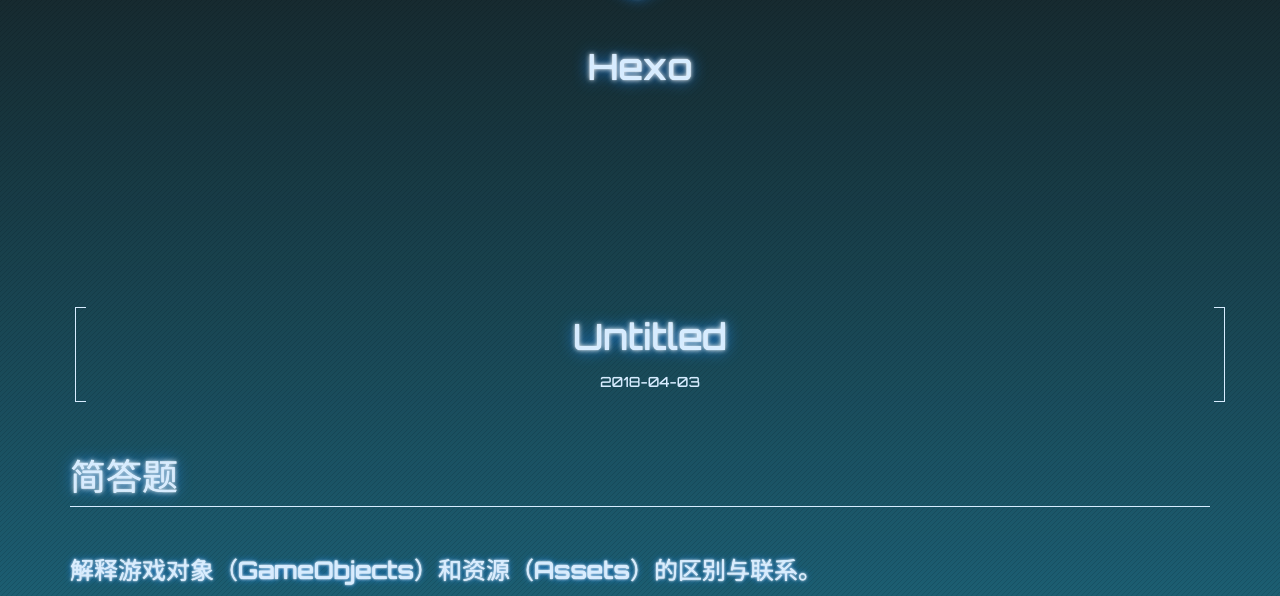
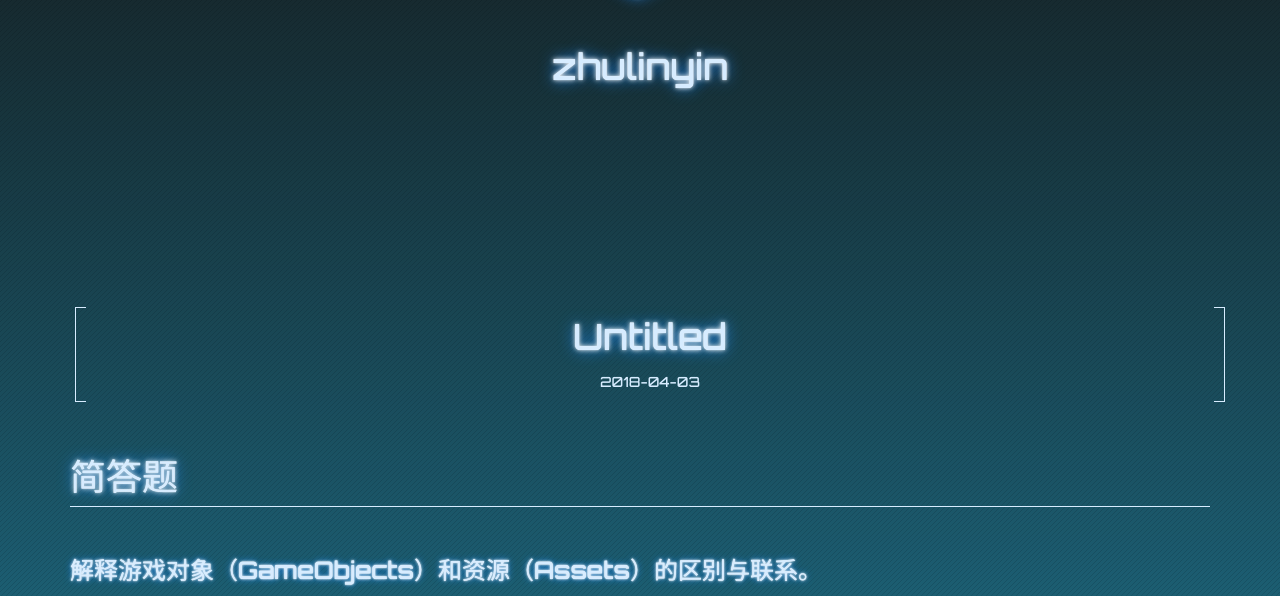
Before and after one commit to zhulinyin/zhulinyin.github.io, a plain HTML site: page index.html in a window 1280 px wide. Shown: the part 163-759 px from the top of the page. Drawn offline with nearby package versions, Linux system fonts and the light colour scheme.

Commit message:
Site updated: 2018-04-03 19:37:21

```diff
--- a/index.html
+++ b/index.html
@@ -13,19 +13,19 @@
 
     <!--Author-->
 
-        <meta name="author" content="John Doe">
+        <meta name="author" content="li jiangtao">
 
 
     <!--Open Graph Title-->
 
-        <meta property="og:title" content="Hexo"/>
+        <meta property="og:title" content="zhulinyin"/>
 
 
     <!--Open Graph Description-->
 
 
     <!--Open Graph Site Name-->
-    <meta property="og:site_name" content="Hexo"/>
+    <meta property="og:site_name" content="zhulinyin"/>
 
     <!--Type page-->
 
@@ -40,7 +40,7 @@
 
     <!-- Title -->
 
-    <title>Hexo</title>
+    <title>zhulinyin</title>
 
     <!-- Bootstrap Core CSS -->
     <link rel="stylesheet" href="//maxcdn.bootstrapcdn.com/bootstrap/4.0.0-alpha.2/css/bootstrap.min.css" integrity="sha384-y3tfxAZXuh4HwSYylfB+J125MxIs6mR5FOHamPBG064zB+AFeWH94NdvaCBm8qnd" crossorigin="anonymous">
@@ -135,7 +135,7 @@
     <div class="logo">
         <a href="/"><i class="logo-icon fa fa-cube" aria-hidden="true"></i></a>
 
-            <h1 id="main-title" class="title">Hexo</h1>
+            <h1 id="main-title" class="title">zhulinyin</h1>
 
     </div>
 </header>
```
Also changed, not shown: 2018/04/03/简答题/index.html (+4 -4 lines), archives/2018/04/index.html (+4 -4 lines), archives/2018/index.html (+4 -4 lines), archives/index.html (+4 -4 lines).
